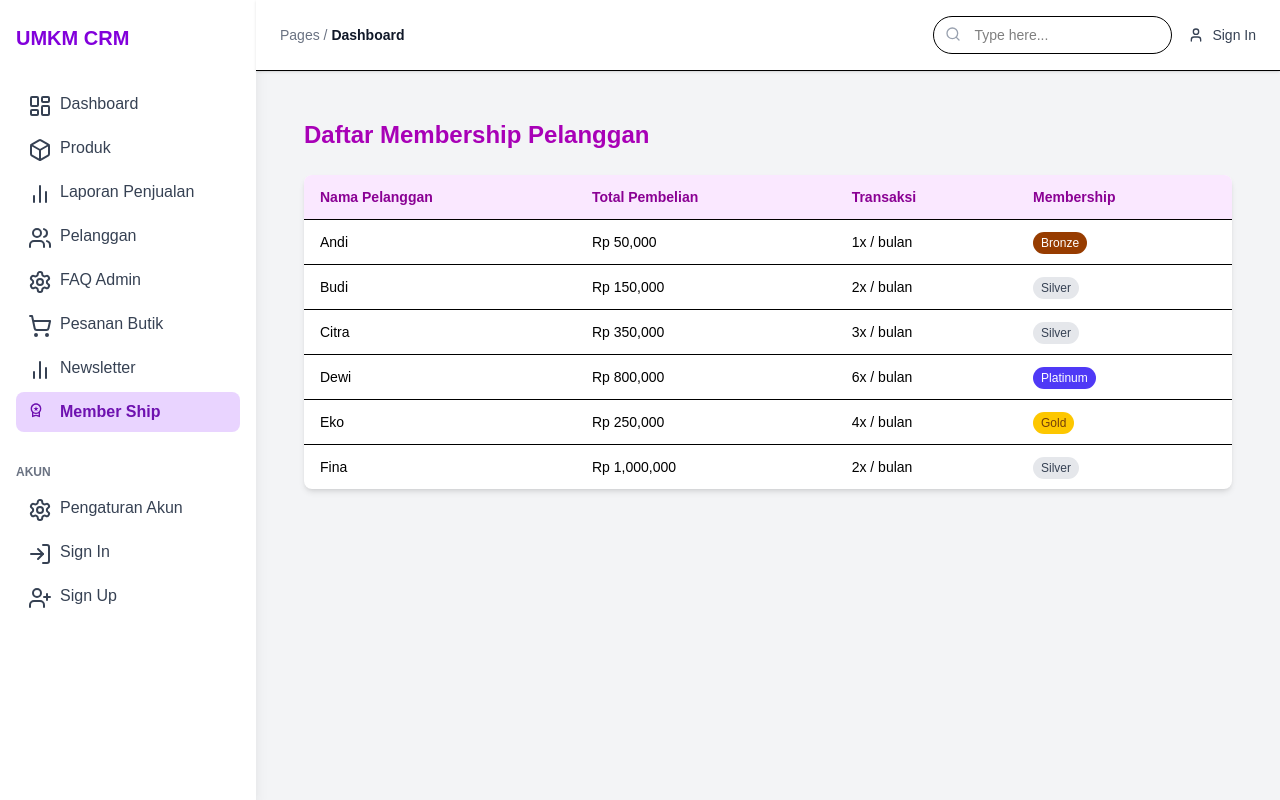
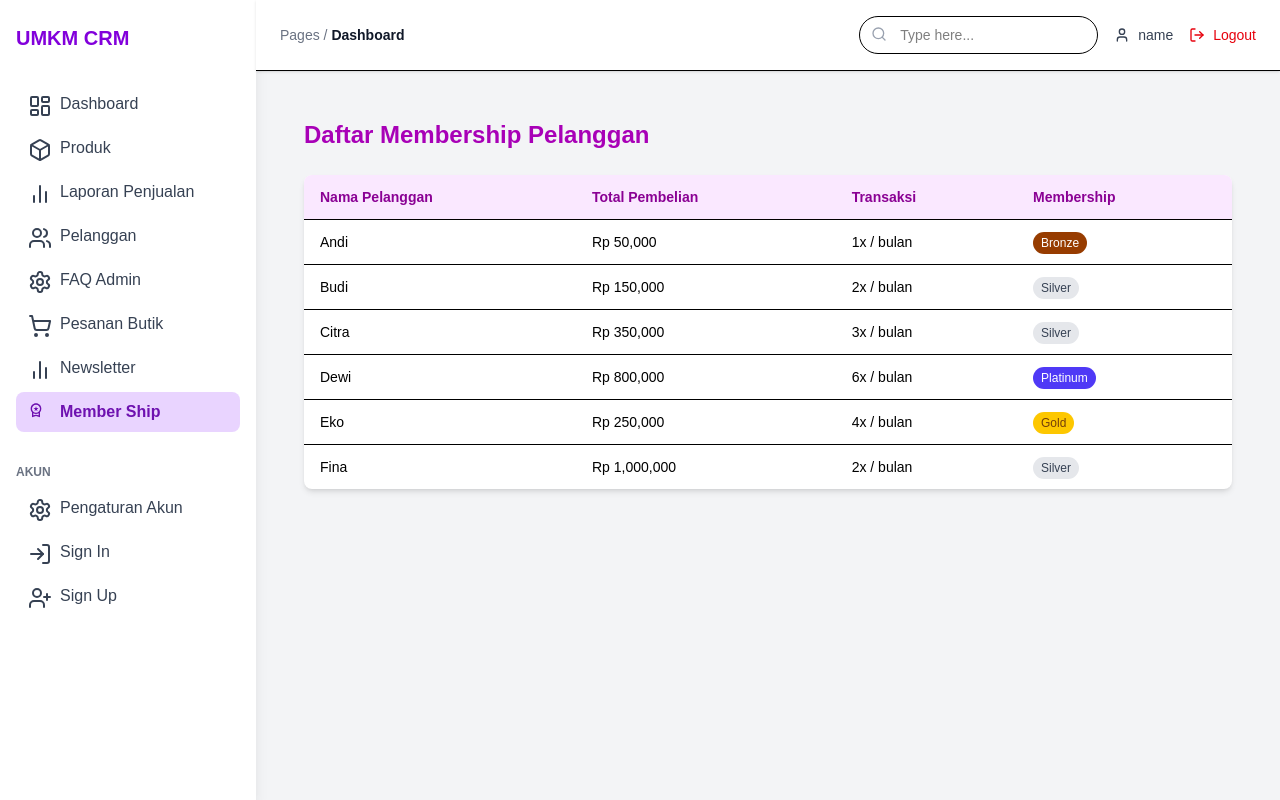
Before and after one commit to DickyAnonym12/kelompok2, a React (Vite) app: page /membership in a window 1280 px wide. Built offline with nearby package versions, Linux system fonts and the light colour scheme; sample sign-in values are in the browser's storage; a web font is replaced by a local one.

Commit message:
atur protected route

```diff
--- a/src/App.jsx
+++ b/src/App.jsx
@@ -1,7 +1,9 @@
 import "./assets/tailwind.css";
 import Loading from "./components/Loading";
-import { Routes, Route } from "react-router-dom";
+import { Routes, Route, Navigate } from "react-router-dom";
 import React, { Suspense } from "react";
+import { AuthProvider } from "./context/AuthContext";
+import ProtectedRoute from "./components/ProtectedRoute";
 
 import GuestLayout from "./layouts/GuestLayout";
 import AuthLayout from "./layouts/AuthLayout";
@@ -35,10 +37,22 @@ const Membership = React.lazy(() => import("./pages/MemberShip"));
 
 function App() {
   return (
+    <AuthProvider>
       <Suspense fallback={<Loading />}>
         <Routes>
-        {/* Main Routes */}
-        <Route element={<MainLayout />}>
+          {/* Auth Routes (Public) */}
+          <Route element={<AuthLayout />}>
+            <Route path="/login" element={<Login />} />
+            <Route path="/register" element={<Register />} />
+            <Route path="/forgot" element={<Forgot />} />
+          </Route>
+
+          {/* Protected Admin Routes */}
+          <Route element={
+            <ProtectedRoute allowedRoles={['admin']}>
+              <MainLayout />
+            </ProtectedRoute>
+          }>
             <Route path="/" element={<DashboardAdmin />} />
             <Route path="/products" element={<Products />} />
             <Route path="/products/:id" element={<ProductDetail />} />
@@ -56,22 +70,20 @@ function App() {
             <Route path="/membership" element={<Membership />} />
           </Route>
 
-        {/* Guest Routes */}
-        <Route element={<GuestLayout />}>
+          {/* Protected User Routes */}
+          <Route element={
+            <ProtectedRoute allowedRoles={['user']}>
+              <GuestLayout />
+            </ProtectedRoute>
+          }>
             <Route path="/guest" element={<Dashboard />} />
           </Route>
 
-        {/* Auth Routes */}
-        <Route element={<AuthLayout />}>
-          <Route path="/login" element={<Login />} />
-          <Route path="/register" element={<Register />} />
-          <Route path="/forgot" element={<Forgot />} />
-        </Route>
-
-        {/* Catch all */}
-        <Route path="*" element={<Error404 />} />
+          {/* Catch all - redirect to login */}
+          <Route path="*" element={<Navigate to="/login" replace />} />
         </Routes>
       </Suspense>
+    </AuthProvider>
   );
 }
 
--- a/src/components/Header.jsx
+++ b/src/components/Header.jsx
@@ -1,8 +1,13 @@
 import React from "react";
-import { FaShoppingCart, FaSearch, FaEnvelope } from "react-icons/fa";
+import { FaShoppingCart, FaSearch, FaEnvelope, FaSignOutAlt } from "react-icons/fa";
+import { useAuth } from "../context/AuthContext";
+import { useNavigate } from "react-router-dom";
 import sedap from "../assets/Sedap.png";
 
 function Header() {
+  const { logout, user } = useAuth();
+  const navigate = useNavigate();
+
   const scrollToSection = (sectionId) => {
     const element = document.getElementById(sectionId);
     if (element) {
@@ -13,8 +18,13 @@ function Header() {
     }
   };
 
+  const handleLogout = () => {
+    logout();
+    navigate('/login');
+  };
+
   return (
-    <nav className="bg-gradient-to-br from-orange-50 px-4 lg:px-6 py-4 shadow-lg">
+    <nav className="bg-gradient-to-br from-orange-50 px-4 lg:px-6 py-4 fixed top-0 left-0 right-0 z-50 shadow-lg">
       <div className="flex flex-wrap justify-between items-center mx-auto max-w-screen-xl">
         {/* Logo */}
         <a href="#" className="flex items-center space-x-2" onClick={(e) => { e.preventDefault(); scrollToSection('home'); }}>
@@ -54,20 +64,11 @@ function Header() {
 
         {/* Right Icons & Auth */}
         <div className="flex items-center space-x-4">
-          {/* Login & Register */}
+          {/* User Info */}
           <div className="hidden lg:flex items-center space-x-4">
-            <a
-              href="/login"
-              className="text-[16px] text-[#2E2E3A] hover:text-orange-500 transition"
-            >
-              Login
-            </a>
-            <a
-              href="/register"
-              className="text-[16px] text-white bg-red-500 py-2 px-4 rounded-xl hover:bg-red-600 transition"
-            >
-              Register
-            </a>
+            <span className="text-sm text-gray-600">
+              Hi, {user?.email?.split('@')[0] || 'User'}
+            </span>
           </div>
 
           {/* Newsletter Button */}
@@ -93,6 +94,15 @@ function Header() {
               2
             </span>
           </div>
+
+          {/* Logout Button */}
+          <button
+            onClick={handleLogout}
+            className="hidden lg:flex items-center space-x-2 px-4 py-2 bg-red-500 text-white rounded-xl hover:bg-red-600 transition"
+          >
+            <FaSignOutAlt className="text-sm" />
+            <span className="text-sm font-medium">Logout</span>
+          </button>
         </div>
       </div>
     </nav>
--- a/src/components/HeaderAdmin.jsx
+++ b/src/components/HeaderAdmin.jsx
@@ -1,6 +1,16 @@
-import { Search, User } from 'lucide-react'
+import { Search, User, LogOut } from 'lucide-react'
+import { useAuth } from '../context/AuthContext';
+import { useNavigate } from 'react-router-dom';
 
 const HeaderAdmin = () => {
+  const { logout, user } = useAuth();
+  const navigate = useNavigate();
+
+  const handleLogout = () => {
+    logout();
+    navigate('/login');
+  };
+
   return (
     <header className="flex justify-between items-center px-6 py-4 bg-white shadow-sm border-b sticky top-0 z-10">
       <div className="text-sm text-gray-500">Pages / <span className="text-gray-900 font-semibold">Dashboard</span></div>
@@ -13,10 +23,17 @@ const HeaderAdmin = () => {
           />
           <Search className="absolute left-3 top-2.5 w-4 h-4 text-gray-400" />
         </div>
-        <div className="flex items-center gap-2 text-sm cursor-pointer text-gray-700 hover:text-purple-700">
+        <div className="flex items-center gap-2 text-sm text-gray-700">
           <User className="w-4 h-4" />
-          Sign In
+          <span>{user?.email?.split('@')[0] || 'Admin'}</span>
         </div>
+        <button
+          onClick={handleLogout}
+          className="flex items-center gap-2 text-sm text-red-600 hover:text-red-700 transition"
+        >
+          <LogOut className="w-4 h-4" />
+          Logout
+        </button>
       </div>
     </header>
   )
--- a/src/pages/Dashboard.jsx
+++ b/src/pages/Dashboard.jsx
@@ -17,7 +17,7 @@ export default function Dashboard() {
   };
 
   return (
-    <div className="min-h-screen">
+    <div className="min-h-screen pt-20">
         <div id="home">
           <HeaderUtama />
           <Banner />
```
Lines whose indentation alone changed are shown as unchanged.
